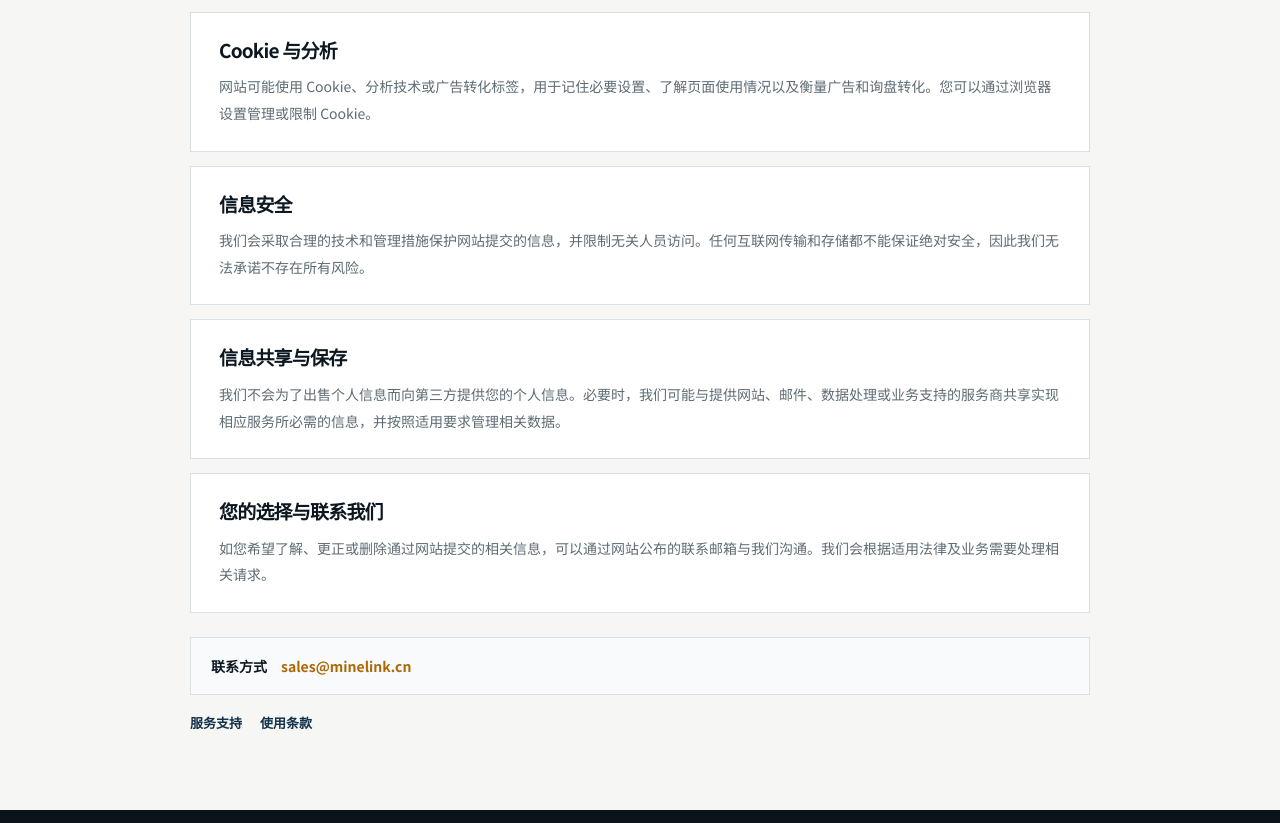
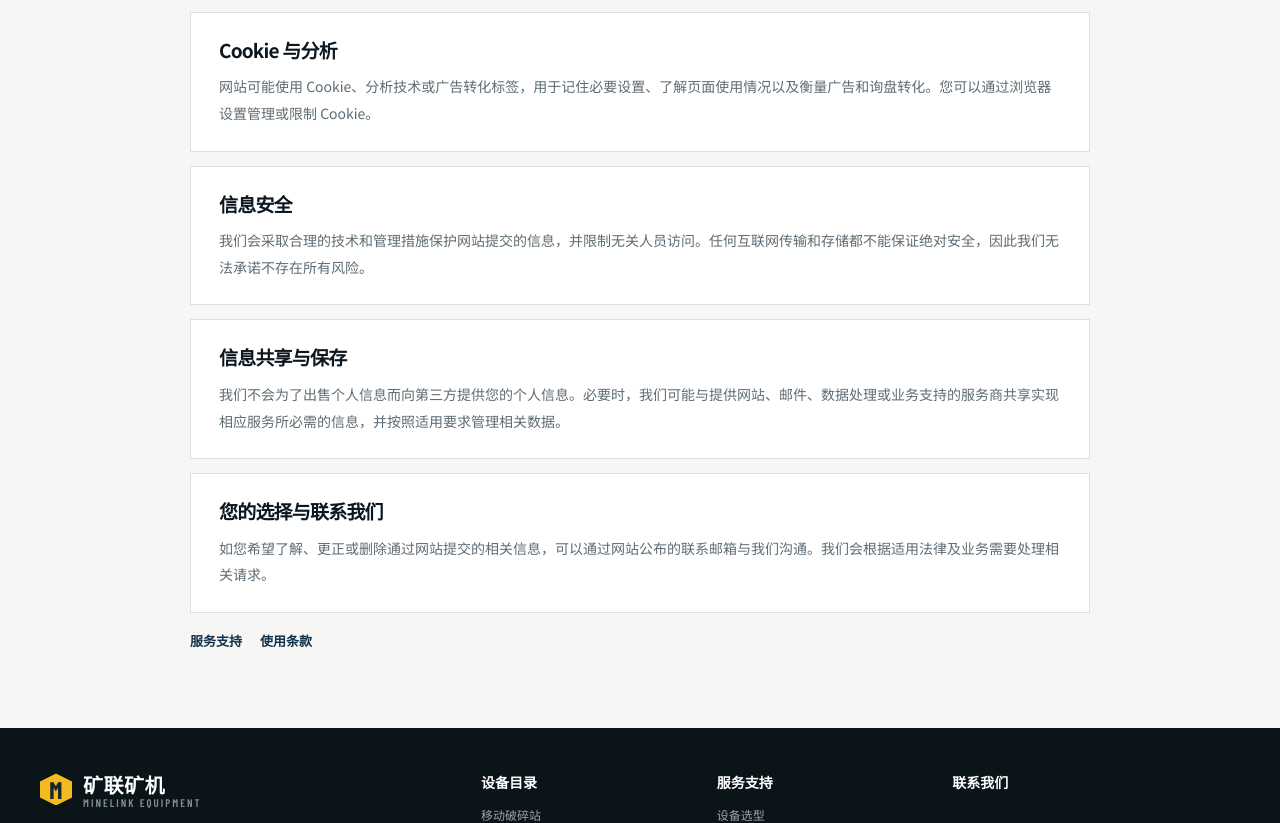
Before and after one commit to SSYin-yg/Vite-React-Hono, a React (Vite) app in the folder apps/web/: page /privacy in a window 1280 px wide. Shown: the part 947-1770 px from the top of the page. Built offline with nearby package versions, Linux system fonts and the light colour scheme; no server answers.

Commit message:
fix: remove hardcoded public contact email

```diff
--- a/apps/web/src/pages/Privacy.tsx
+++ b/apps/web/src/pages/Privacy.tsx
@@ -25,7 +25,7 @@ const CONTENT_EN = [
 export default function Privacy() {
   const { base, lang, t, settings } = useSite();
   const sections = lang === 'en' ? CONTENT_EN : CONTENT_ZH;
-  const email = settings.contact_email || 'sales@minelink.cn';
+  const email = String(settings.contact_email ?? '').trim();
 
   useEffect(() => {
     document.title = lang === 'en' ? 'Privacy Policy | Minelink Equipment' : '隐私政策 | 矿联矿机';
@@ -52,10 +52,12 @@ export default function Privacy() {
               <p>{body}</p>
             </article>
           ))}
-          <div className="legal-contact">
-            <strong>{lang === 'en' ? 'Contact' : '联系方式'}</strong>
-            <a href={`mailto:${email}`}>{email}</a>
-          </div>
+          {email && (
+            <div className="legal-contact">
+              <strong>{lang === 'en' ? 'Contact' : '联系方式'}</strong>
+              <a href={`mailto:${email}`}>{email}</a>
+            </div>
+          )}
           <div className="legal-backlinks">
             <Link to={`${base}/support`}>{lang === 'en' ? 'Service & Support' : '服务支持'}</Link>
             <Link to={`${base}/terms`}>{lang === 'en' ? 'Terms of Use' : '使用条款'}</Link>
```
